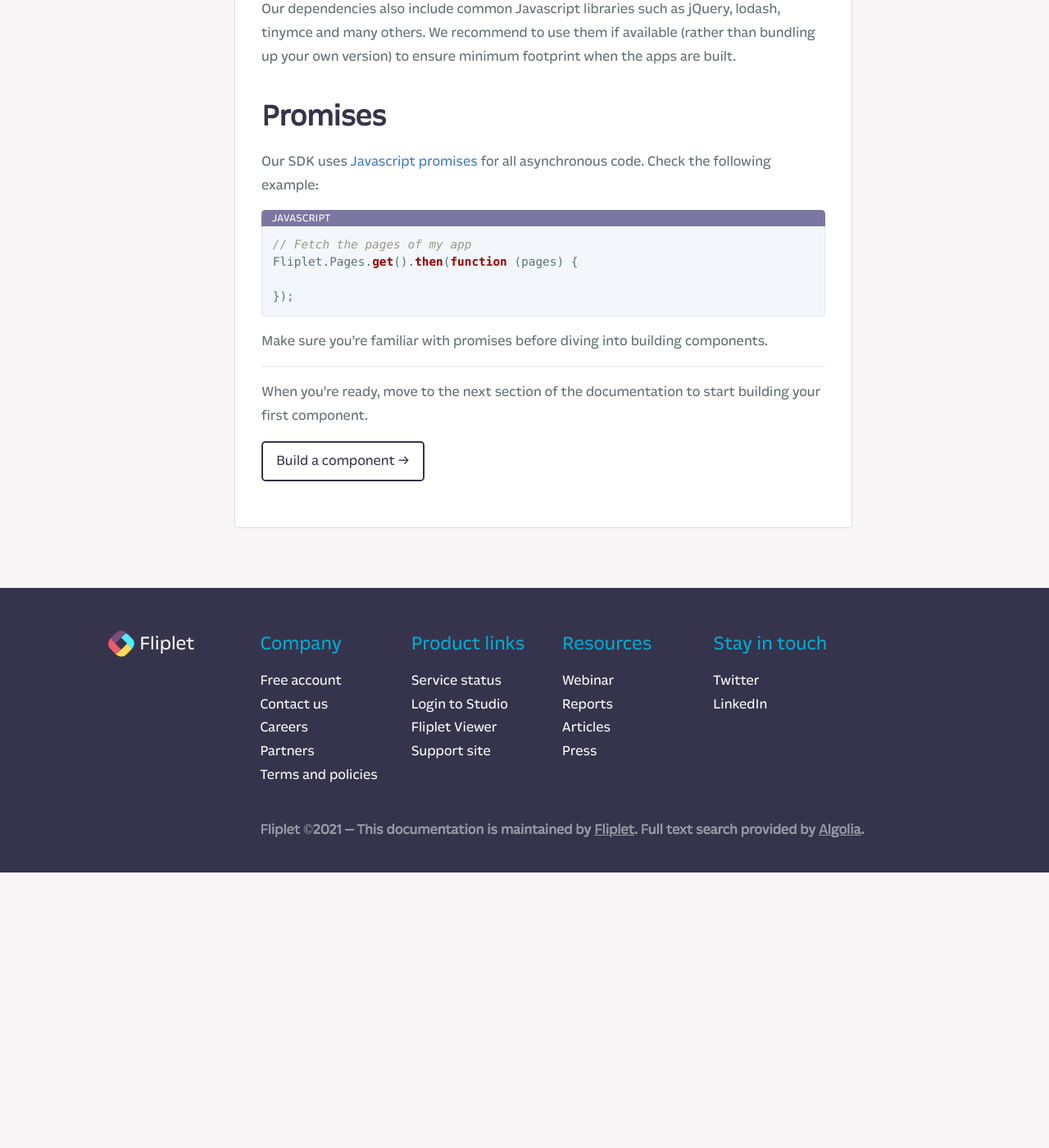
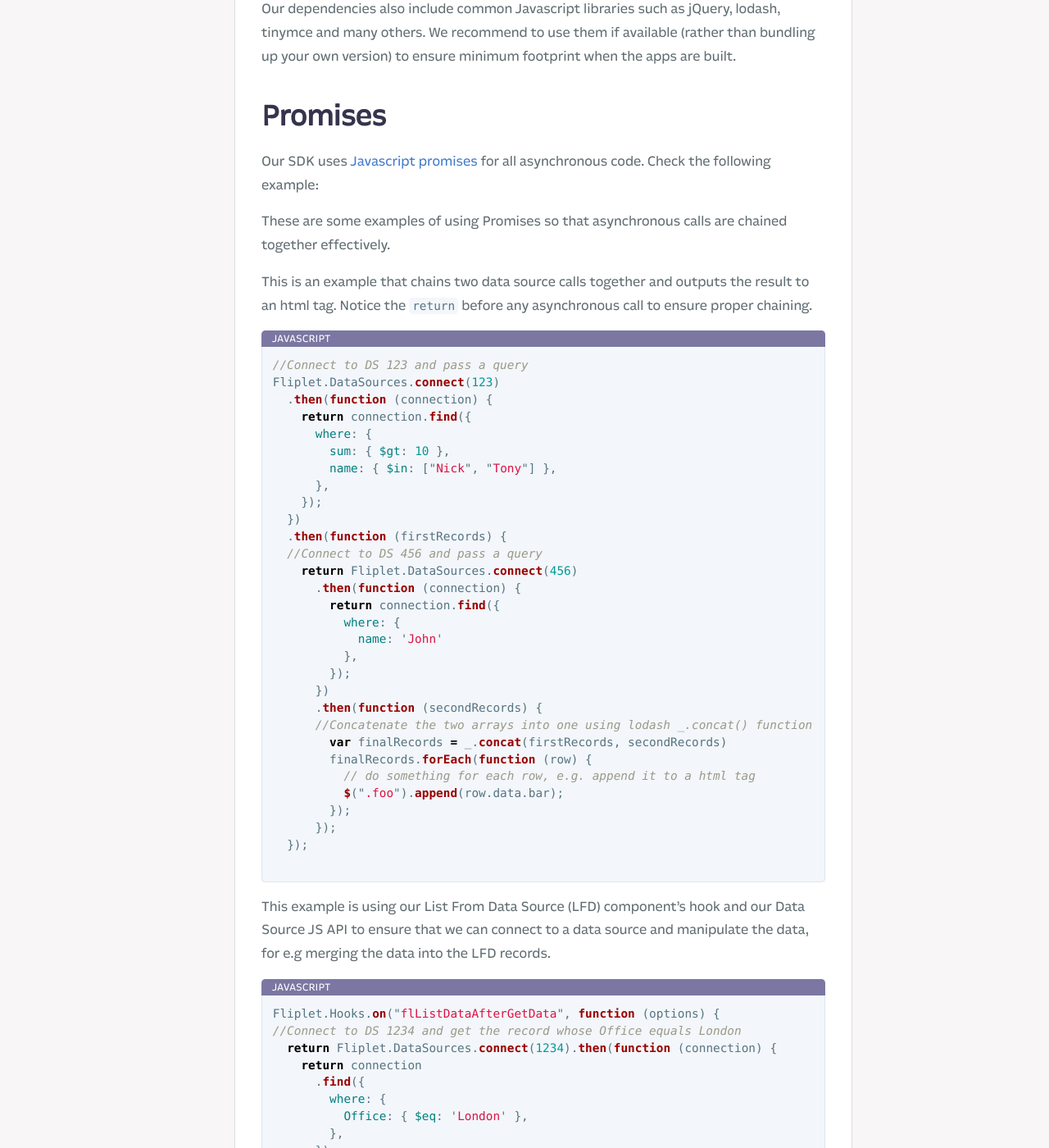
Before and after one commit to Fliplet/fliplet-cli, a Jekyll site: the page built from docs/JS-APIs.md, in a window 1280 px wide and 1400 px high, scrolled down 2645 px. Shown: the whole window at 82% size. Built offline with Jekyll 4.4.1, drawn with Linux system fonts in a browser that asks for light colours; nearby versions of some CDN libraries; our own code applies the rules of GitHub Pages for plain Markdown files; library files that are not in the unit come from our copies; comment, search, counter and statistics services are not loaded; a style sheet for code colours, icons or effects is not loaded; before the commit the page ends 3709 px from its top, so only the background shows below that; some of the changed text lies outside the part shown.

Commit message:
Update JS-APIs.md

````diff
--- a/docs/JS-APIs.md
+++ b/docs/JS-APIs.md
@@ -72,11 +72,61 @@
 
 Our SDK uses [Javascript promises](https://developer.mozilla.org/en-US/docs/Web/JavaScript/Reference/Global_Objects/Promise) for all asynchronous code. Check the following example:
 
+These are some examples of using Promises so that asynchronous calls are chained together effectively.
+
+This is an example that chains two data source calls together and outputs the result to an html tag. Notice the `return` before any asynchronous call to ensure proper chaining.
+
 ```js
-// Fetch the pages of my app
-Fliplet.Pages.get().then(function (pages) {
+//Connect to DS 123 and pass a query
+Fliplet.DataSources.connect(123)
+  .then(function (connection) {
+    return connection.find({
+      where: {
+        sum: { $gt: 10 },
+        name: { $in: ["Nick", "Tony"] },
+      },
+    });
+  })
+  .then(function (firstRecords) {
+  //Connect to DS 456 and pass a query
+    return Fliplet.DataSources.connect(456)
+      .then(function (connection) {
+        return connection.find({
+          where: {
+            name: 'John'
+          },
+        });
+      })
+      .then(function (secondRecords) {
+      //Concatenate the two arrays into one using lodash _.concat() function
+        var finalRecords = _.concat(firstRecords, secondRecords)
+        finalRecords.forEach(function (row) {
+          // do something for each row, e.g. append it to a html tag
+          $(".foo").append(row.data.bar);
+        });
+      });
+  });
 
+```
+
+This example is using our List From Data Source (LFD) component’s hook and our Data Source JS API to ensure that we can connect to a data source and manipulate the data, for e.g merging the data into the LFD records.
+
+```js
+Fliplet.Hooks.on("flListDataAfterGetData", function (options) {
+//Connect to DS 1234 and get the record whose Office equals London
+  return Fliplet.DataSources.connect(1234).then(function (connection) {
+    return connection
+      .find({
+        where: {
+          Office: { $eq: 'London' },
+        },
+      })
+      .then(function (records) {
+        //Here you can merge the records with the options.records from the LFD.
+      });
+  });
 });
+
 ```
 
 Make sure you're familiar with promises before diving into building components.
````
